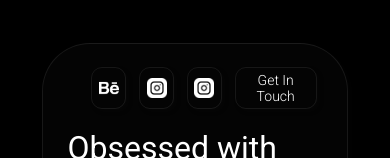
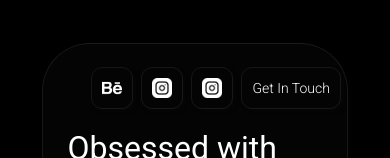
Before and after one commit to WShashinduChamika/client-portfolio, a React (Create React App) app: page /Work in a window 390 px wide. Shown: the part 388-546 px from the top of the page. Built offline with nearby package versions, Linux system fonts and the light colour scheme.

Commit message:
style: improve layout and spacing in Work page; enhance button styling and responsiveness

```diff
--- a/src/Pages/Work/Work.css
+++ b/src/Pages/Work/Work.css
@@ -112,7 +112,7 @@ input:checked + .slider {
   gap: 20px;
   width: 100%;
   justify-content: space-between;
-  justify-content: center;
+  align-items: center;;
 }
 .part_one {
   align-content: flex-start;
@@ -265,7 +265,9 @@ input:checked + .slider {
   font-size: 14px;
   align-items: center;
   display: flex;
-  padding: 10px;
+  padding: 0 12px;
+  white-space: nowrap;
+  line-height: 1;
 }
 
 .Touch:hover,
@@ -277,7 +279,18 @@ input:checked + .slider {
 .button_section {
   justify-content: space-between;
   display: flex;
-  gap: 15px;
+  gap: 10px;
+  align-items: center;
+  flex-wrap: nowrap;
+}
+
+.button_section > a.contactbtn {
+  flex: 0 1 auto;
+}
+
+.button_section > a.contactbtn .Touch {
+  padding: 0 clamp(10px, 1.5vw, 18px);
+  white-space: nowrap;
 }
 
 .description {
@@ -1081,6 +1094,7 @@ tbody td {
   }
 
   .part_one {
+    width: 100%;
     height: auto;
   }
 
```
Also changed, not shown: src/Pages/Work/Work.jsx (+13 -0 lines).
